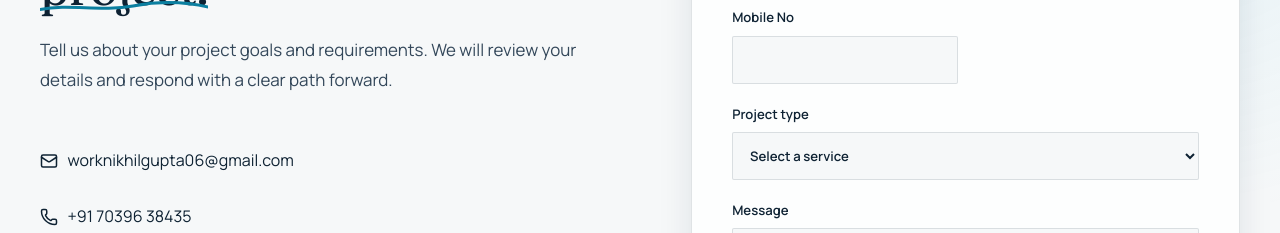
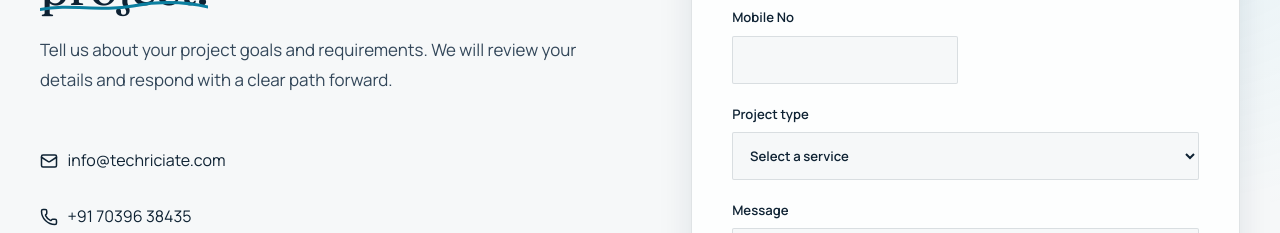
Before and after one commit to Techriciate/techriciate, a Next.js app: page / in a window 1280 px wide. Shown: the part 8160-8393 px from the top of the page. Built offline with nearby package versions, Linux system fonts and the light colour scheme.

Commit message:
fix: update public contact email

```diff
--- a/content/site.ts
+++ b/content/site.ts
@@ -3,7 +3,7 @@ export const site = {
   availability: true,
   region: 'India (IST), working with clients worldwide',
   positioning: 'We build modern, custom websites and web applications to help businesses grow.',
-  contact: { email: 'worknikhilgupta06@gmail.com', tel: '+91 70396 38435', telHref: '+917039638435' },
+  contact: { email: 'info@techriciate.com', tel: '+91 70396 38435', telHref: '+917039638435' },
   hero: {
     kicker: '(00) TECHRICIATE DIGITAL STUDIO',
     title: 'Your business, built for the web.',
```
